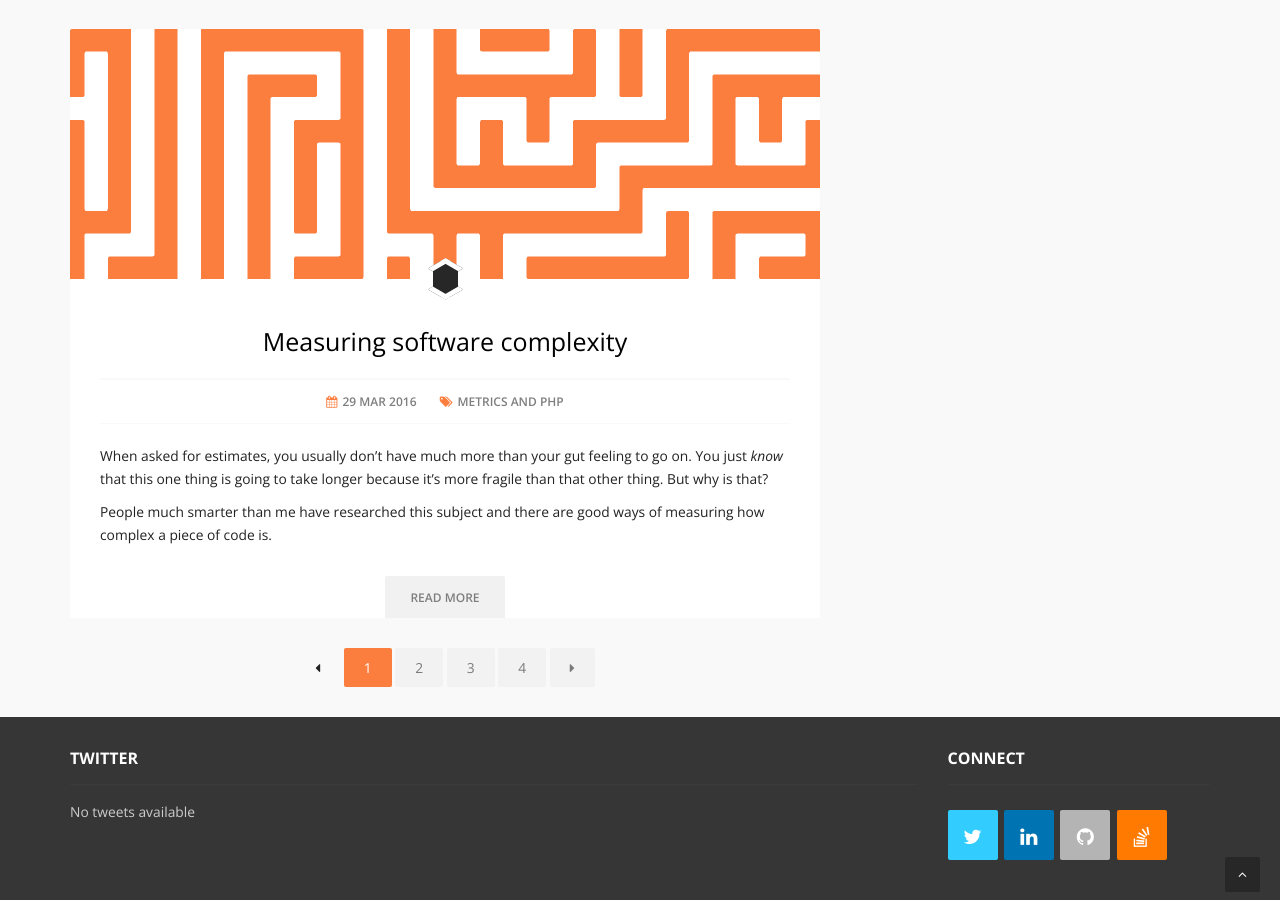
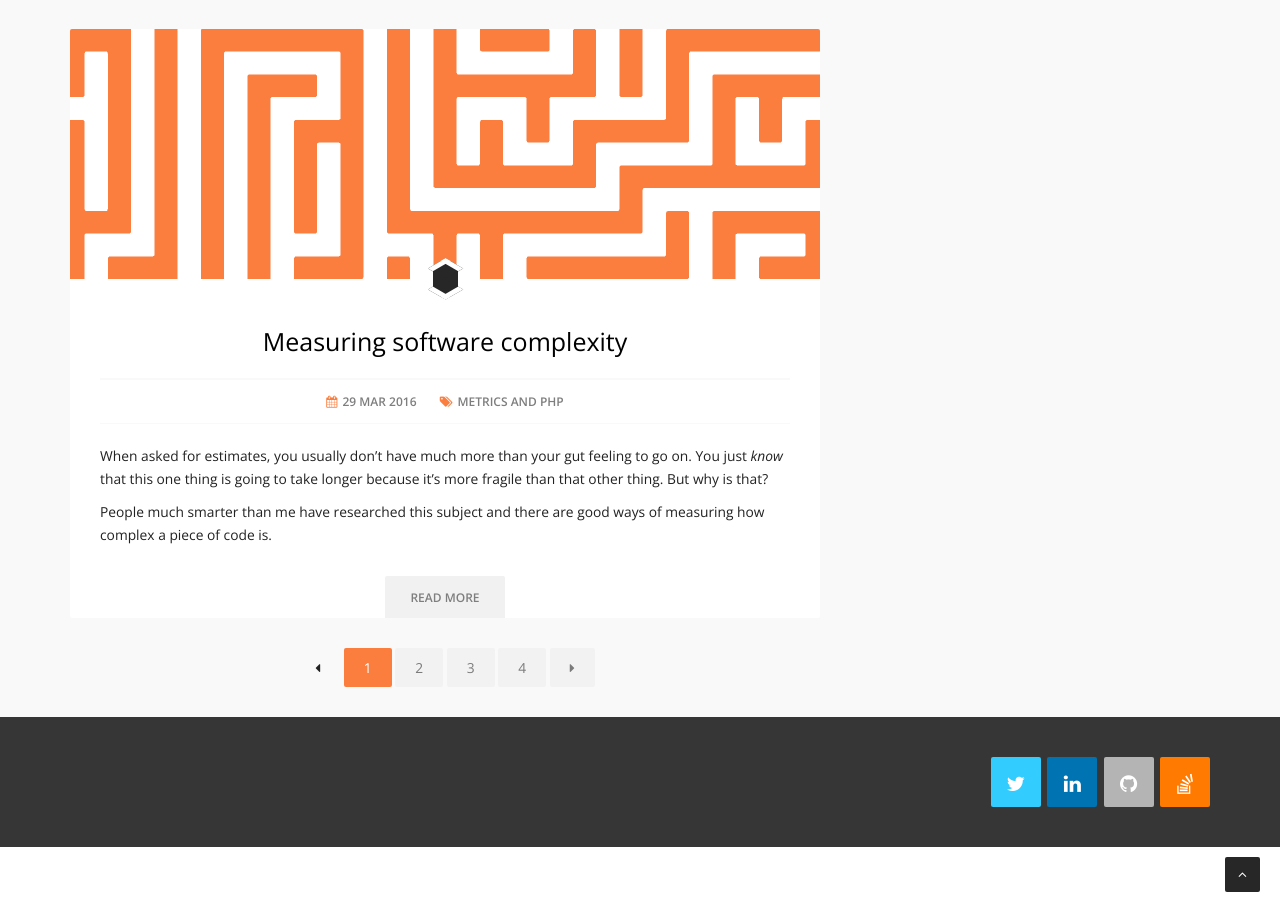
Before and after one commit to matthiasmullie/mullie.eu, a Jekyll site: the page built from index.html, in a window 1280 px wide and 900 px high, scrolled down 2629 px. Built offline with Jekyll 4.4.1, drawn with Linux system fonts in a browser that asks for light colours; the list of posts is cut into pages by our own code.

Commit message:
Remove twitter remnant

```diff
--- a/_layouts/base.html
+++ b/_layouts/base.html
@@ -82,36 +82,9 @@
 			<div class="footer-widgets">
 				<div class="container">
 					<div class="row">
-						<div class="col-md-9">
-							<div class="widget twitter border">
-								<h4 class="widget-title">Twitter</h4>
-								<div id="last-tweet-footer"></div>
-								<script src="{{ site.baseurl }}/public/assets/js/tweecool.min.js"></script>
-								<script>
-									jQuery(document).ready(function() {
-										jQuery('#last-tweet-footer').tweecool({
-											username: 'matthiasmullie',
-											limit: 3,
-											profile_image: false
-										});
-
-										{% comment %}Add col-md-4 class to li elements being added by tweecool{% endcomment %}
-										var interval = setInterval(function() {
-											var $li = jQuery('#last-tweet-footer li');
-											if ($li.length) {
-												clearInterval(interval);
-												$li.addClass('col-md-4');
-											}
-										}, 50);
-									});
-								</script>
-							</div>
-						</div>
-
-						<div class="col-md-3">
+						<div class="col-md-12">
 							<div class="widget footer-social">
-								<h4 class="widget-title">Connect</h4>
-								<ul class="list-unstyled social color bg text-sm-center">
+								<ul class="list-unstyled social color bg text-right">
 									{% include social.html %}
 								</ul>
 							</div>
```
